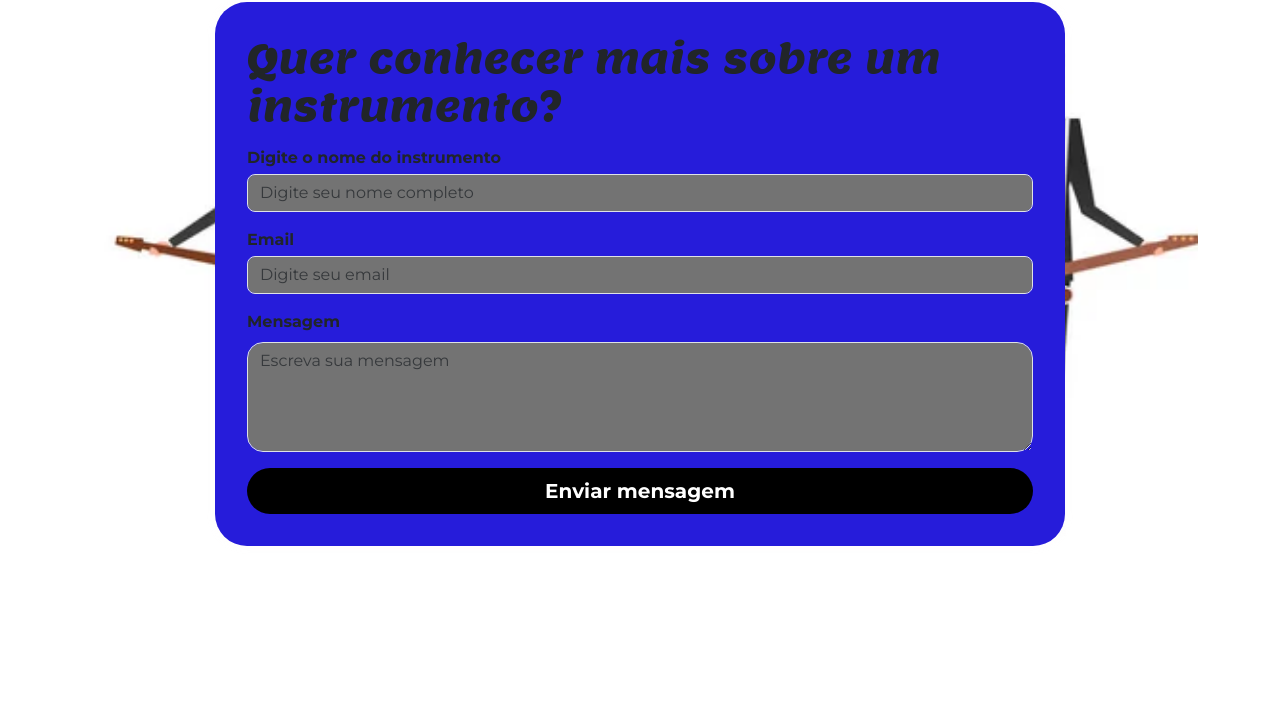
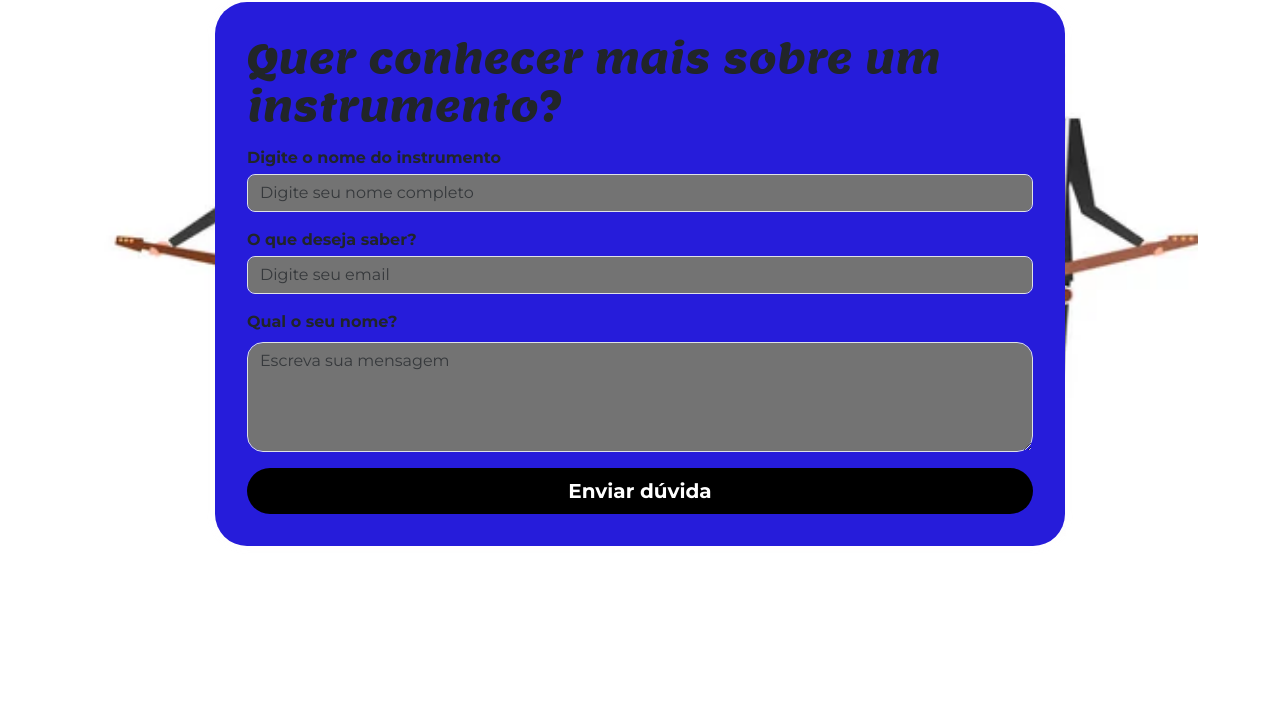
Before and after one commit to 3C-CarlosE-IN/Meu-site, a plain HTML site: page index.html in a window 1280 px wide. Shown: the part 2863-3582 px from the top of the page. Drawn offline with nearby package versions, Linux system fonts and the light colour scheme.

Commit message:
Update index.html

```diff
--- a/index.html
+++ b/index.html
@@ -112,18 +112,18 @@ Instrumentos musicais primitivos, como flautas feitas de ossos e tambores de pel
                                 placeholder="Digite seu nome completo">
                         </div>
                         <div class="form-group mb-3">
-                            <label for="email">Email</label>
+                            <label for="email">O que deseja saber?</label>
                             <input type="email" id="email" name="email" class="form-control rounded-3 mt-1"
                                 placeholder="Digite seu email">
                         </div>
                         <div class="form-group mb-3">
-                            <label for="mensagem">Mensagem</label>
+                            <label for="mensagem">Qual o seu nome?</label>
                             <textarea id="mensagem" name="mensagem" class="form-control rounded-4 mt-2" rows="4"
                                 placeholder="Escreva sua mensagem"></textarea>
                         </div>
                         <div class="d-grid gap-2">
                             <button type="submit" class="btn btn-primary btn-lg rounded-pill">Enviar
-                                mensagem</button>
+                                dúvida</button>
                         </div>
                     </form>
                 </div>
```
